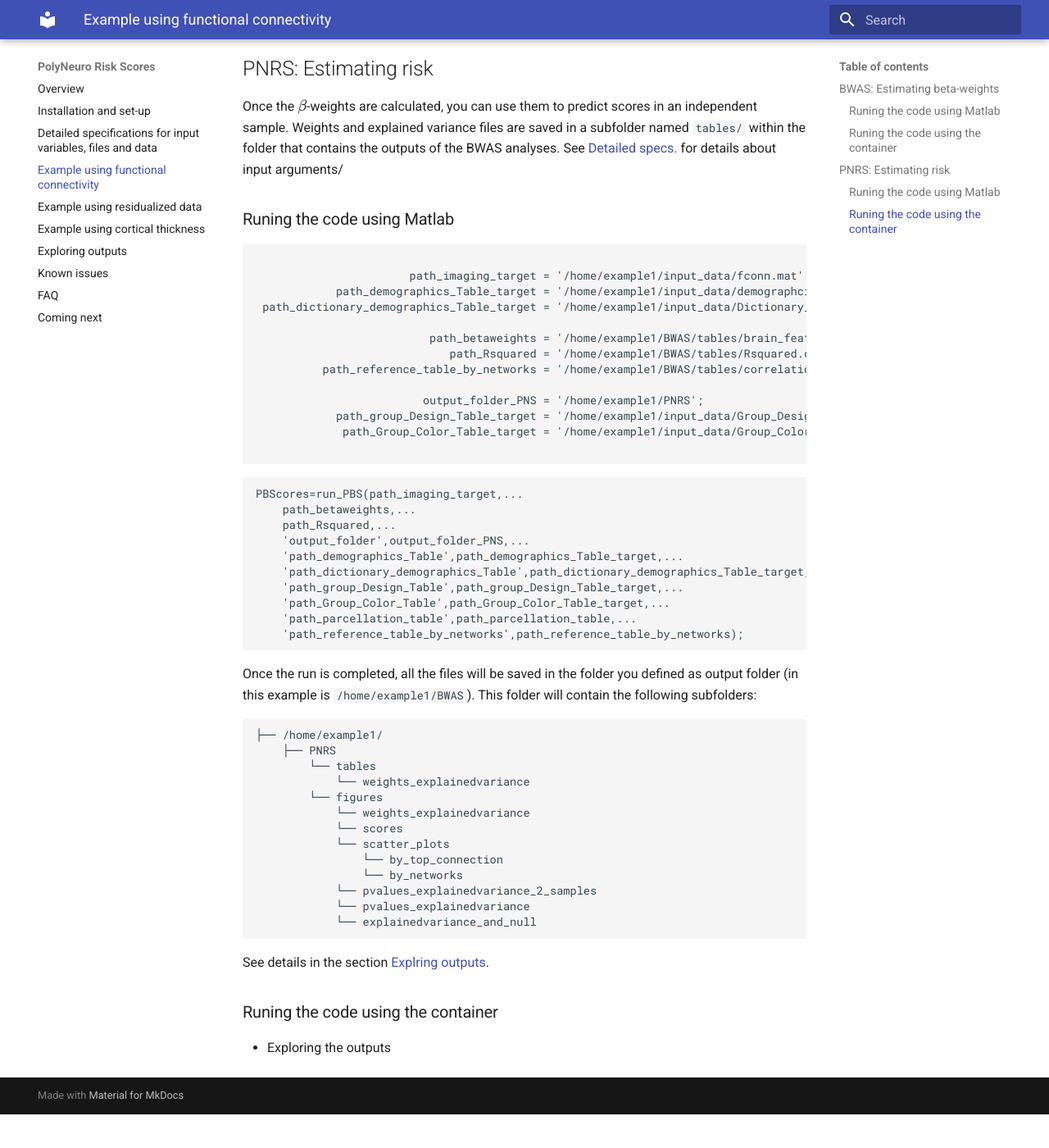
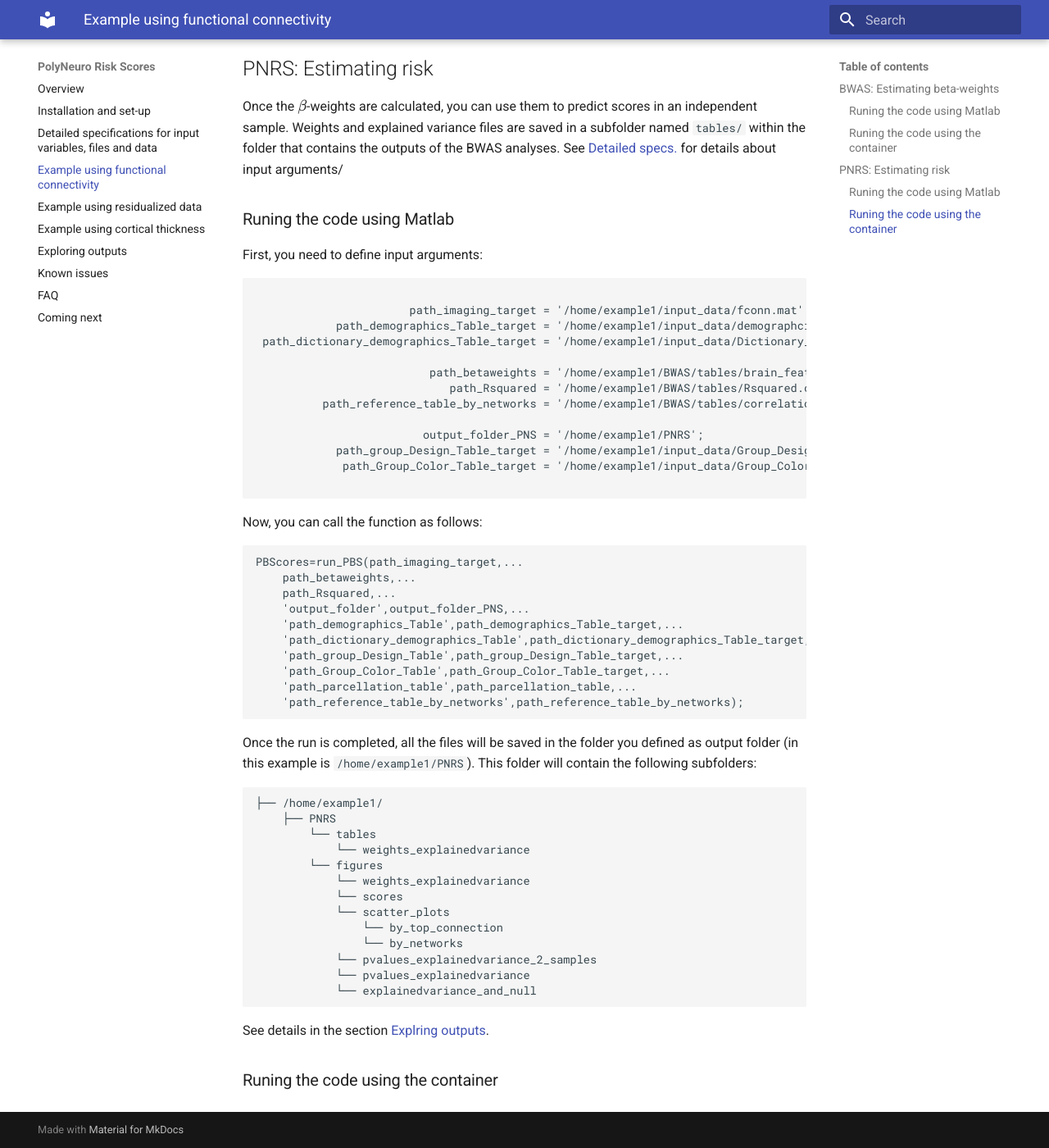
Before and after one commit to omiranda/polyneuro_risk_score, an MkDocs documentation site: the page built from docs/basic_example.md, in a window 1280 px wide and 1400 px high, scrolled down 1934 px. Shown: the whole window at 82% size. Built offline with MkDocs 1.6.1 and Material for MkDocs 9.7.7, drawn with Linux system fonts in a browser that asks for light colours; formulas are drawn with MathJax 3; old or Windows-style settings are respelled for this version of MkDocs; before the commit the page ends 3293 px from its top, so only the background shows below that.

Commit message:
Update basic_example.md

````diff
--- a/docs/basic_example.md
+++ b/docs/basic_example.md
@@ -73,6 +73,7 @@ Bonus: Consider re-runing the code using the following model `model='lutein_PCA1
 
 Once the \\( \beta\\)-weights are calculated, you can use them to predict scores in an independent sample. Weights and explained variance files are saved in a subfolder named `tables/` within the folder that contains the outputs of the BWAS analyses. See [Detailed specs.](./detailed_description.md) for details about input arguments/
 ### Runing the code using Matlab
+First, you need to define input arguments:
 
 ```Matlab
 
@@ -89,6 +90,7 @@ Once the \\( \beta\\)-weights are calculated, you can use them to predict scores
              path_Group_Color_Table_target = '/home/example1/input_data/Group_Color_Table.csv';
 
 ```
+Now, you can call the function as follows:
 
 ```Matlab
 PBScores=run_PBS(path_imaging_target,...
@@ -103,7 +105,7 @@ PBScores=run_PBS(path_imaging_target,...
     'path_reference_table_by_networks',path_reference_table_by_networks);
 ```
 
-Once the run is completed, all the files will be saved in the folder you defined as output folder (in this example is `/home/example1/BWAS`). This folder will contain the following subfolders:
+Once the run is completed, all the files will be saved in the folder you defined as output folder (in this example is `/home/example1/PNRS`). This folder will contain the following subfolders:
 
 ```markdown
 ├── /home/example1/
@@ -123,4 +125,3 @@ Once the run is completed, all the files will be saved in the folder you defined
 See details in the section [Explring outputs](./exploring_outputs.md).
 
 ### Runing the code using the container
-- Exploring the outputs
````
